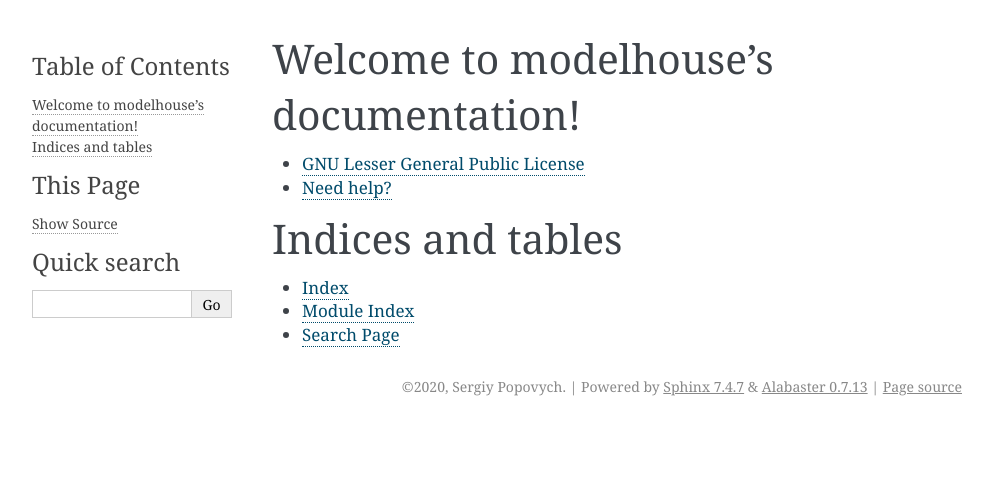
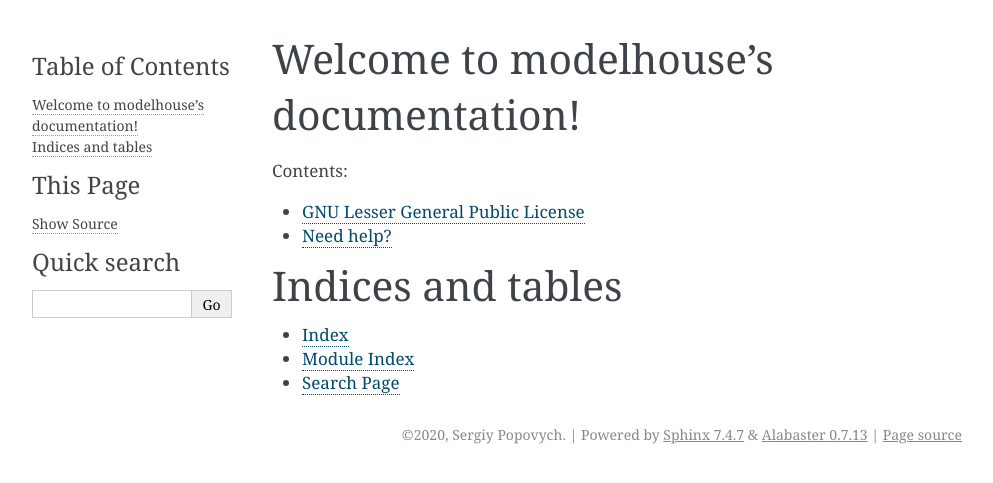
Before and after one commit to supersergiy/modelhouse, a Sphinx documentation site: the page built from docs/source/index.rst, in a window 1280 px wide. Shown: the top 483 px of the page, without its empty margins (148-1141 px from the left). Built offline with Sphinx 7.4.7, drawn with Linux system fonts in a browser that asks for light colours.

```diff
--- a/docs/source/conf.py
+++ b/docs/source/conf.py
@@ -53,3 +53,4 @@ html_theme = 'alabaster'
 # relative to this directory. They are copied after the builtin static files,
 # so a file named "default.css" will overwrite the builtin "default.css".
 html_static_path = ['_static']
+master_doc = 'index'
--- a/docs/source/index.rst
+++ b/docs/source/index.rst
@@ -8,6 +8,7 @@ Welcome to modelhouse's documentation!
 
 .. toctree::
    :maxdepth: 2
+   :caption: Contents:
 
    license
    help
```
